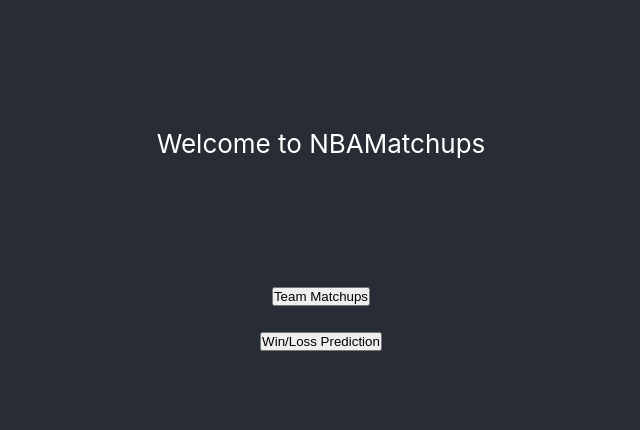
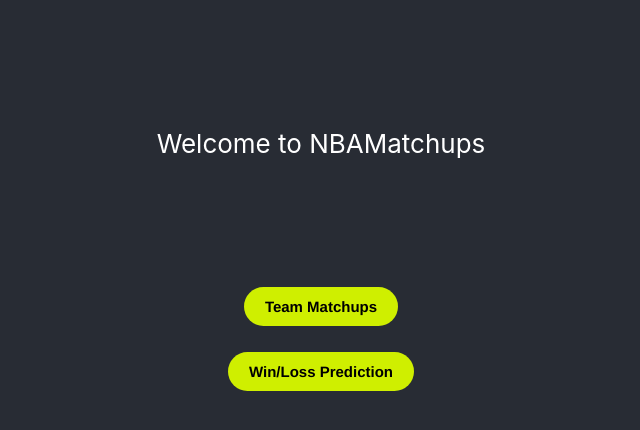
Before and after one commit to parathan/NBAMatchups, a React (Create React App) app in the folder WebApp/webapp/: page / in a window 1280 px wide. Shown: the top 430 px of the page, without its empty margins (319-959 px from the left). Built offline with nearby package versions, Linux system fonts and the light colour scheme.

Commit message:
Add initial button styling

```diff
--- a/WebApp/webapp/src/pages/Home/index.module.css
+++ b/WebApp/webapp/src/pages/Home/index.module.css
@@ -20,4 +20,34 @@
 .featureButton {
   display: block;
   margin: 2% auto;
+
+  cursor: pointer;
+  font-weight: 700;
+  font-family: Helvetica,"sans-serif";
+  transition: all .2s;
+  padding: 10px 20px;
+  border-radius: 100px;
+  background: #cfef00;
+  border: 1px solid transparent;
+  display: flex;
+  align-items: center;
+  font-size: 15px;
 }
+
+button.featureButton:hover {
+  background: #7f9201;
+}
+
+button.featureButton > svg {
+  width: 34px;
+  margin-left: 10px;
+  transition: transform .3s ease-in-out;
+}
+
+button.featureButton:hover svg {
+  transform: translateX(5px);
+}
+
+button.featureButton:active {
+  transform: scale(0.95);
+}
```
